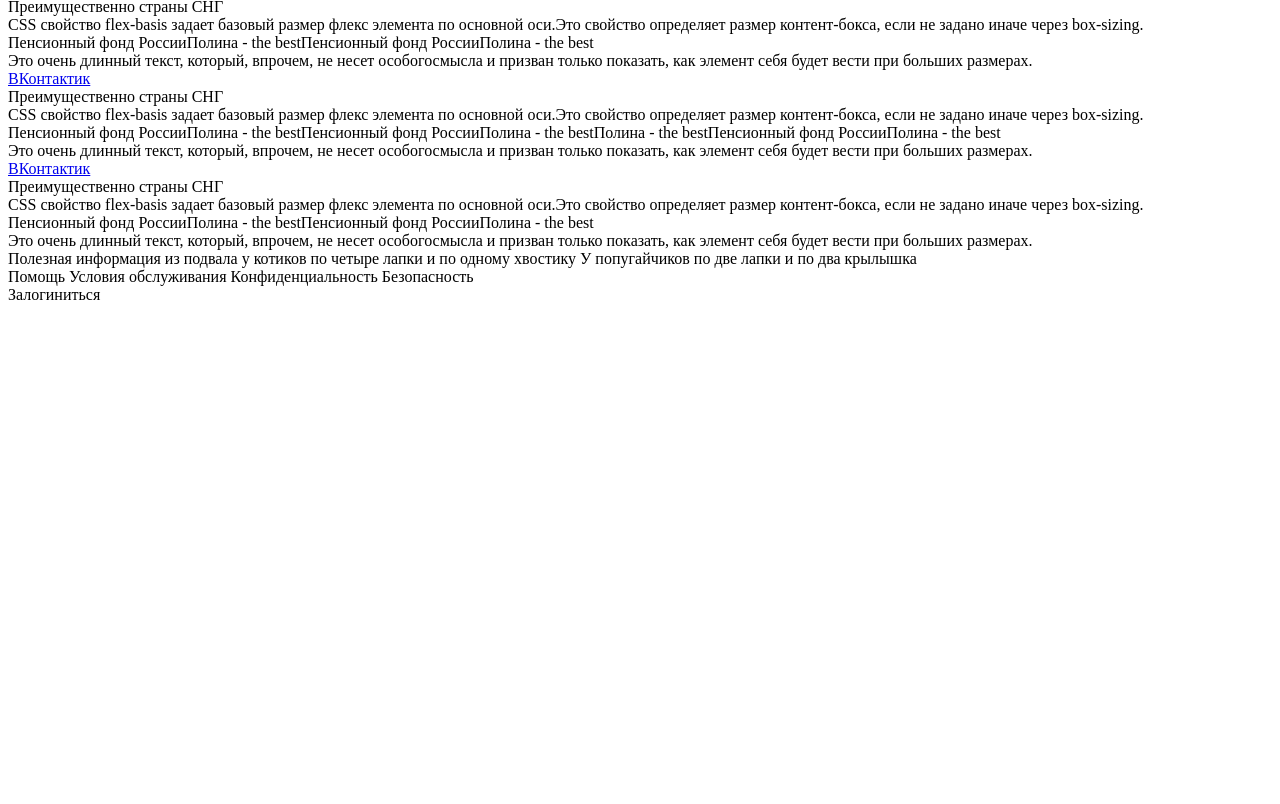
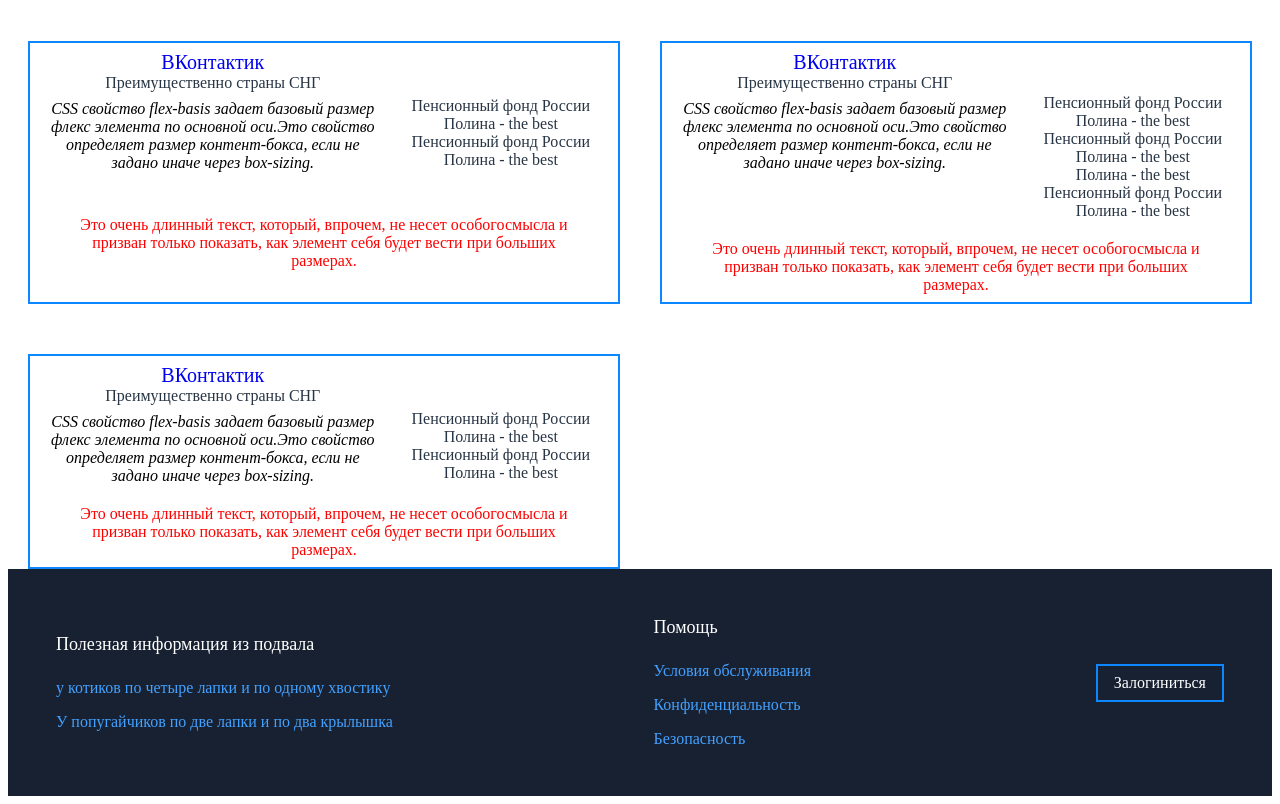
Before and after one commit to slobodaPolina/Lab1Web, a plain HTML site: page index.html in a window 1280 px wide. Shown: the part 100-904 px from the top of the page. Before the commit the page ends 800 px from the top, so only its background shows below. Drawn offline with nearby package versions, Linux system fonts and the light colour scheme.

Commit message:
верстка. промежуточный коммит

```diff
--- a/index.html
+++ b/index.html
@@ -34,7 +34,7 @@
 				</div>
 			</div>
 		</div>
-		<div id="footer" class="footer flex-column">
+		<div id="footer" class="flex-column">
 			<div class="flex-row footer-info">
 				<div class="flex-column footer-list">
 					<span>Полезная информация из подвала</span>
--- a/style.css
+++ b/style.css
@@ -0,0 +1,139 @@
+h1 {
+	margin-top: 50px;
+	margin-bottom: 40px;
+}
+
+.card-wrapper {
+	width: 100%;
+	margin-top: 54px;
+	display: grid;
+	row-gap: 50px;
+}
+
+@media (min-width: 1500px) {
+	.card-wrapper {
+			grid-template-columns: repeat(3, 1fr);
+	}
+}
+@media (max-width: 1499px) and (min-width: 1000px) {
+	.card-wrapper {
+		grid-template-columns: repeat(2, 1fr);
+	}
+}
+@media (max-width: 999px) {
+	.card-wrapper {
+			grid-template-columns: 1fr;
+	}
+}
+
+.card {
+	display: flex;
+	flex-direction: column;
+	border: 2px solid #0D87FF;
+	box-sizing: border-box;
+	padding: 8px 16px;
+	margin: 0 20px;
+}
+
+.card-content-wrapper {
+	display: grid;
+}
+
+@media (min-width: 520px) {
+	.card-content-wrapper {
+		grid-template-columns: 1.5fr 1fr;
+	}
+}
+
+@media (max-width: 519px) {
+	.card-content-wrapper {
+		grid-template-columns: 1fr;
+	}
+}
+
+.info-wrapper {
+	text-align: center;
+}
+
+.title {
+	font-size: 20px;
+	text-decoration: none;
+	align-self: center;
+	padding-right: 40%;
+}
+
+.information {
+	padding-top: 8px;
+	font-style: italic;
+}
+
+.rubrics {
+	display: flex;
+	flex-direction: column;
+	align-items: center;
+	justify-content: center;
+	padding-left: 20px;
+	margin-top: 20px;
+}
+
+.rubrics > span {
+	text-align: center;
+}
+
+.specialities {
+	padding-top: 20px;
+	color: red;
+	width: 90%;
+	margin: auto;
+	text-align: center;
+}
+
+.card span {
+	font-size: 16px;
+	color: #283544;
+}
+
+#footer {
+		padding: 48px;
+		background: #172132;
+		justify-content: space-between;
+}
+
+.footer-info {
+	align-items: flex-start;
+	color: #43A1FF;
+}
+
+.footer-list > span:not(:first-child) {
+	margin-top: 16px;
+}
+
+		.footer-list > span:not(:first-child):hover {
+			cursor: pointer;
+		}
+
+.footer-list > span:first-child {
+	color: white;
+	font-size: 18px;
+	margin-bottom: 8px;
+}
+
+.sign-up {
+	border: 2px solid #0D87FF;
+	box-sizing: border-box;
+	color: white;
+	padding: 8px 16px;
+	margin-left: 24px;
+}
+
+.flex-row {
+	justify-content: space-between;
+	align-items: center;
+	display: flex;
+	flex-direction: row;
+}
+
+.flex-column {
+	display: flex;
+	flex-direction: column;
+}
```
